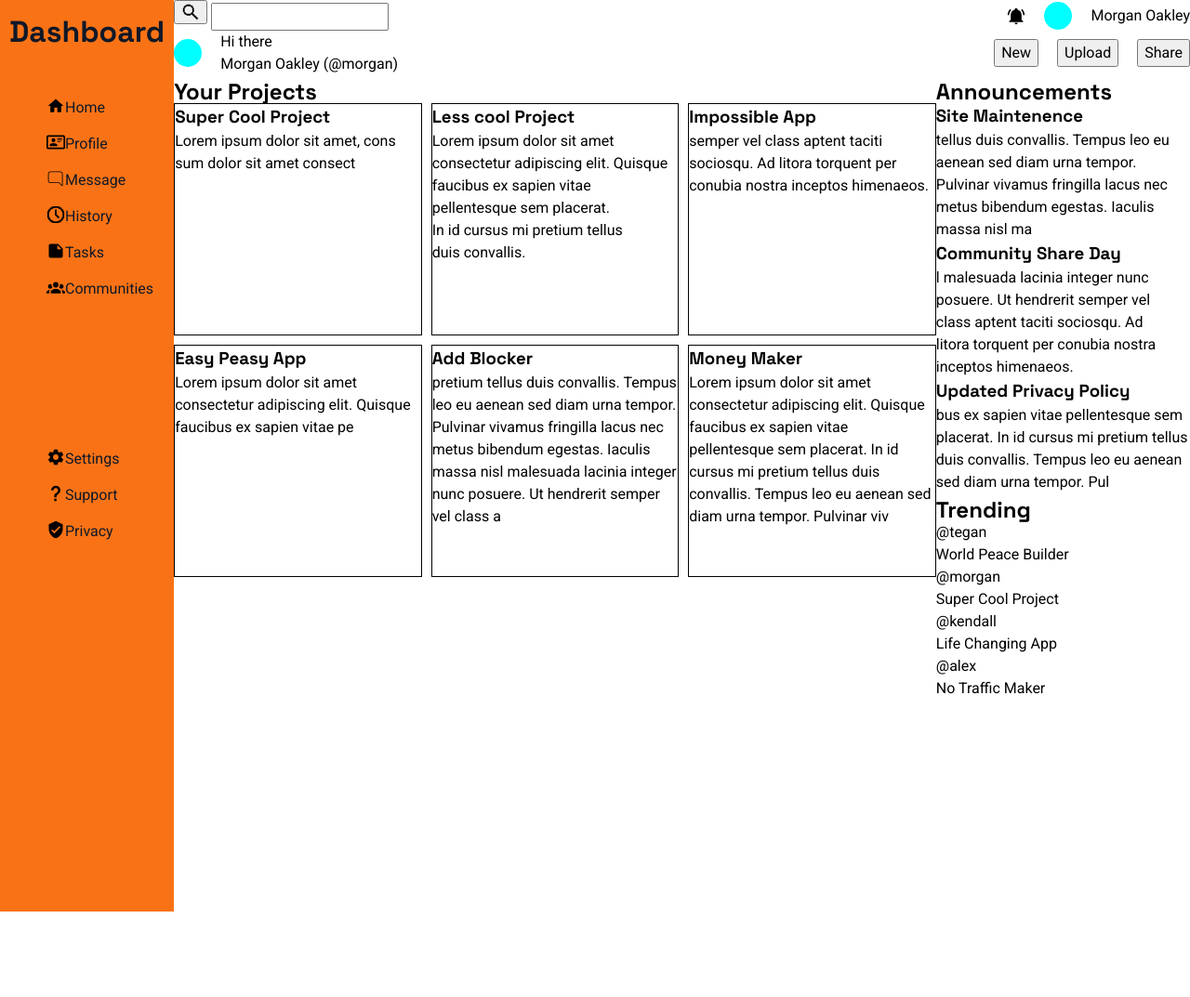
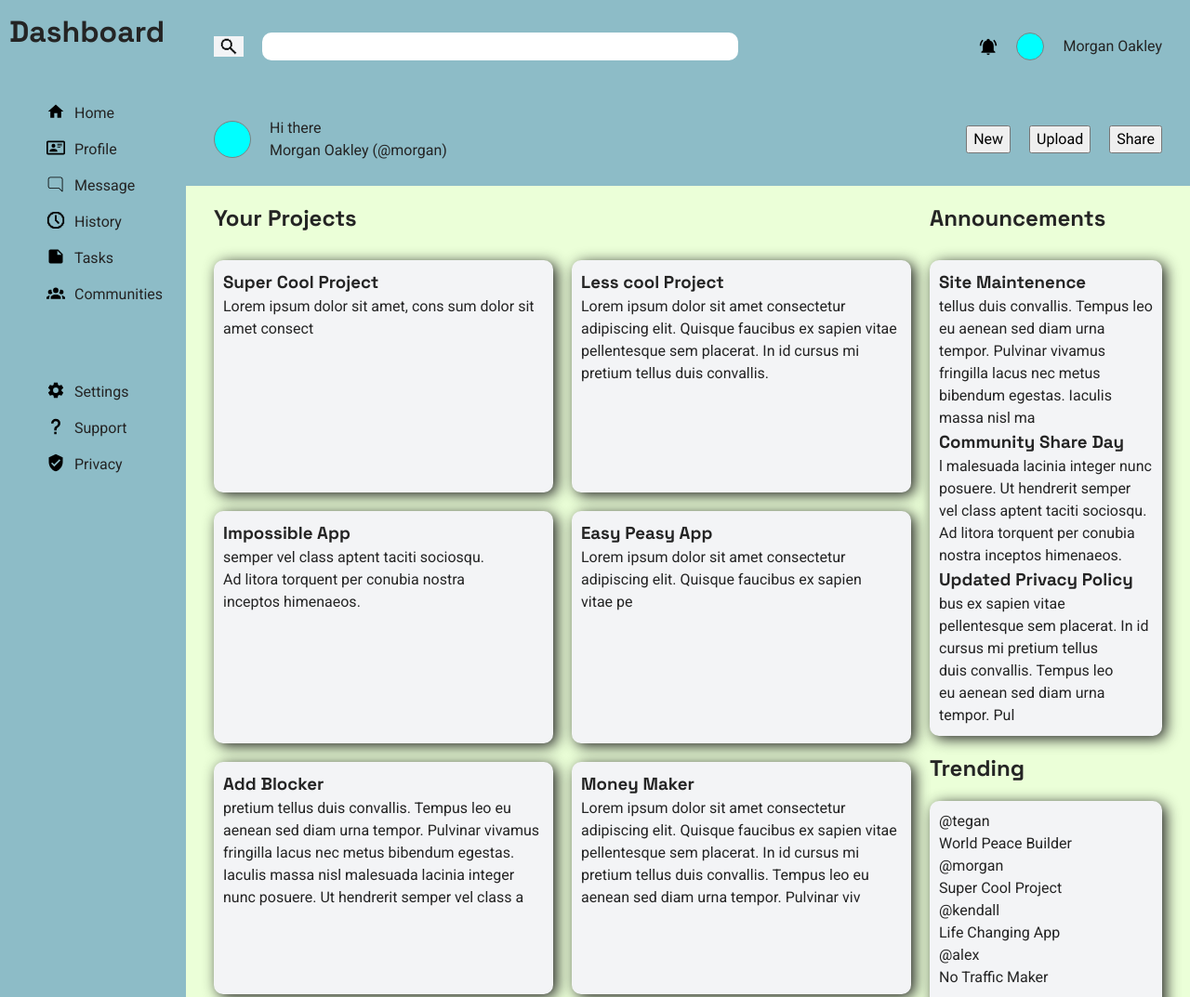
Before and after one commit to codingbyday3/admin-dashboard, a website: page index.html in a window 1280 px wide. Shown: the top 1073 px of the page at 93% size. Before the commit the page ends 981 px from the top, so only its background shows below. Drawn offline with Linux system fonts and the light colour scheme.

Commit message:
Style: projects container

```diff
--- a/style.css
+++ b/style.css
@@ -1,10 +1,10 @@
 :root{
   /* colors */
-  --clr-primary: #F97316 ;
-  --clr-secondary:#6366F1;
+  --clr-primary: #8DBCC7;
+  --clr-secondary:#EBFFD8;
   --clr-background:#F3F4F6;
   --clr-surface:#FFFFFF;
-  --clr-text-primary:#111827;
+  --clr-text-primary:#242424;
   --clr-text-secondary:#6B7280;
   --clr-red-600:#DC2626;
 
@@ -12,6 +12,8 @@
   --ff-heading: "Space Grotesk", sans-serif;
   --ff-text: "Roboto", sans-serif;
 
+  /* padding */
+  --pd-border: 10px 30px
 }
 
 *, *::before, *::after {
@@ -30,6 +32,7 @@ body {
   -webkit-font-smoothing: antialiased;
   height: 100dvh;
   font-family: var(--ff-text);
+  color: var(--clr-text-primary)
 
 }
 img, picture, video, canvas, svg {
@@ -55,9 +58,10 @@ h1, h2, h3, h4, h5, h6 {
 
 main{
   display: grid;
-  grid-template-columns: 1fr 6fr;
-  grid-template-rows: 1fr 1fr 4fr;
+  grid-template-columns: 200px 6fr;
+  grid-template-rows: 100px 100px 4fr;
   height: 100%;
+  background-color: var(--clr-background);
 }
 
 
@@ -73,14 +77,20 @@ main{
 .side-bar{
   display: grid;
   grid-row: 1 / 4;
-  grid-template-rows: 0.5fr 2fr 1fr 300px;
+  grid-template-rows: 100px 300px 200px;
   background-color: var(--clr-primary);
-  color: var(--clr-text-primary);
+
+
   padding: 10px;
 }
 .side-bar ul a{
   color: var(--clr-text-primary);
   text-decoration: none;
+  display: flex;
+}
+
+.side-bar ul a svg{
+  margin-right: 10px;
 }
 
 .grid-row-span-1{
@@ -94,9 +104,6 @@ ul{
   gap: 15px;
 }
 
-ul li a{
-  display: flex;
-}
 
 .icon{
   width: 20px;
@@ -108,12 +115,33 @@ ul li a{
   height: 30px;
   background-color: aqua;
   border-radius: 30px;
+  border: 1px solid gray;
 }
 
 .search-bar{
   display: flex;
   justify-content: space-between;
   align-items: center;
+  padding: var(--pd-border);
+  background-color: var(--clr-primary);
+}
+.search-bar div:first-child{
+  display: flex;
+  align-items: center;
+  gap: 20px;
+}
+
+.search-bar div:first-child input{
+  appearance: none;
+  width: max(200px, 40vw);
+  height: 30px;
+  border-radius: 10px;
+  border: none;
+}
+.search-bar div:first-child button{
+  border: none;
+  background-color: var(--clr-background);
+
 }
 
 .search-bar div:last-child{
@@ -126,6 +154,8 @@ ul li a{
   display: flex;
   align-items: center;
   justify-content: space-between;
+  padding: var(--pd-border);
+  background-color: var(--clr-primary);
 }
 
 .dashboard-header > div{
@@ -134,15 +164,26 @@ ul li a{
   gap: 20px;
 }
 
+.dashboard-header .profile-pic{
+  width: 40px;
+  height: 40px;
+}
 .projects-container{
   display: grid;
   grid-template-columns: 3fr 1fr;
-  grid-template-rows: 30px 1fr 30px 1fr;
+  grid-template-rows: 50px 1fr 30px 1fr;
+  background-color: var(--clr-secondary);
+  padding: var(--pd-border);
+  gap: 20px;
 }
 
 .projects-container h2:first-child{
   grid-column: 1 / 2;
   grid-row: 1 / 2;
+}
+
+.projects-container h2{
+  align-self: center;
 }
 
 .projects-container .user-projects{
@@ -153,6 +194,7 @@ ul li a{
 .projects-container .announcements-container{
   grid-column: 2 / 3;
   grid-row: 2 / 3;
+  background-color: var(--clr-background);
 }
 
 .projects-container .trending-container{
@@ -163,10 +205,16 @@ ul li a{
 .user-projects{
   display: grid;
   grid-template-columns: repeat(auto-fit, minmax(250px, 1fr));
-  grid-template-rows: repeat(2, 250px);
-  gap: 10px;
+  grid-auto-rows: 250px;
+  gap: 20px;
 }
 
-.user-projects div{
-  border: 1px solid black;
+
+.trending-container,
+.user-projects div,
+.announcements-container{
+  border-radius: 10px;
+  box-shadow:4px 3px 15px;
+  padding: 10px;
+  background-color: var(--clr-background);
 }
```
